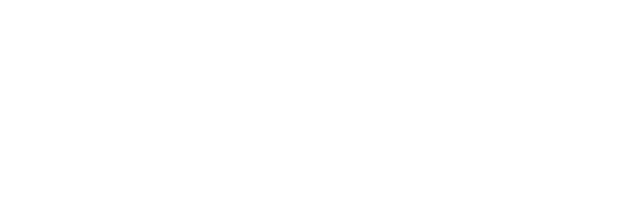
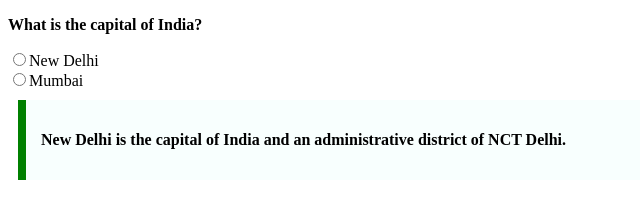
Before and after one commit to acciojob/trivia-NikhilPrashant, a website: page main.html in a window 1280 px wide. Shown: the whole page, without its empty margins (0-640 px from the left). Drawn offline with Linux system fonts and the light colour scheme.

Commit message:
created a submission

```diff
--- a/main.html
+++ b/main.html
@@ -7,6 +7,14 @@
 </head>
 
 <body>
+	<p><strong>What is the capital of India?</strong></p>
+	<input type="radio" name="radioCapital" value="New_Delhi">New Delhi</input>
+	<br>
+	<input type="radio" name="radioCapital" value="Mumbai">Mumbai</input>
+	<br>
+	<blockquote cite="https://en.wikipedia.org/wiki/New_Delhi">
+		<p>New Delhi is the capital of India and an administrative district of NCT Delhi.</p>
+	</blockquote>
 	<!-- the entire body must be written by student -->
     <script type="text/javascript" src="./script.js">
 </script>
--- a/styles.css
+++ b/styles.css
@@ -1,2 +1,10 @@
 
 /* Your CSS Code here. */
+blockquote {
+	max-width: 600px;
+	margin: 10px;
+	padding: 15px;
+	border-left: 8px solid green;
+	background-color: #f8fffe;
+	font-weight: bold;
+}
```
